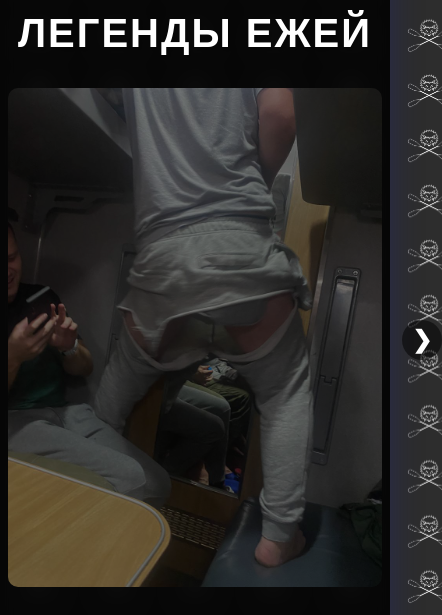
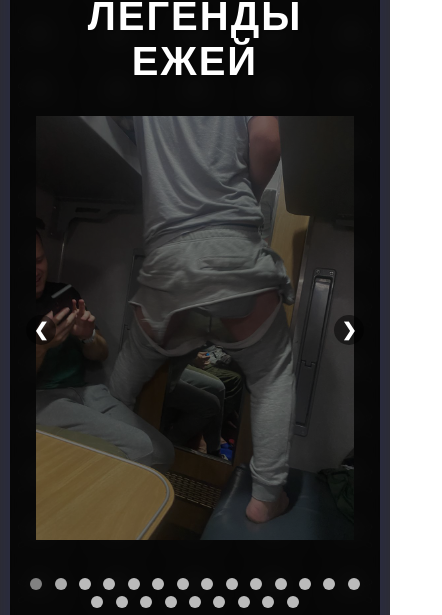
Before and after one commit to korevykh/start_journey_timer, a plain HTML site: page index.html in a window 390 px wide. Shown: the part 488-1103 px from the top of the page, 442 px wide, since content can reach past the window. Drawn offline with Linux system fonts and the light colour scheme.

Commit message:
Исправлена адаптивность для мобильных устройств

```diff
--- a/index.html
+++ b/index.html
@@ -5,6 +5,10 @@
     <meta name="viewport" content="width=device-width, initial-scale=1.0">
     <title>Таймер обратного отсчета</title>
     <style>
+        html, body {
+            width: 100%;
+            overflow-x: hidden;
+        }
         body {
             font-family: 'Arial', sans-serif;
             display: flex;
@@ -46,9 +50,9 @@
             border-radius: 15px;
             backdrop-filter: blur(10px);
             box-shadow: 0 8px 32px 0 rgba(31, 38, 135, 0.37);
-            width: 100%;
+            width: calc(100% - 40px);
             max-width: 900px;
-            margin: 2vw auto;
+            margin: 20px auto;
             box-sizing: border-box;
         }
         .timer {
@@ -78,10 +82,11 @@
         }
         .slideshow-container {
             position: relative;
-            max-width: 1000px;
+            width: 100%;
             margin: 2rem auto;
             border-radius: 10px;
-            overflow: visible;
+            overflow: hidden;
+            max-width: 900px;
         }
         .slide {
             display: none;
@@ -91,6 +96,8 @@
             width: 100%;
             height: auto;
             border-radius: 10px;
+            padding: 0 40px;
+            box-sizing: border-box;
         }
         .prev, .next {
             cursor: pointer;
@@ -112,10 +119,10 @@
             z-index: 10;
         }
         .prev {
-            left: -60px;
+            left: 0px;
         }
         .next {
-            right: -60px;
+            right: 0px;
         }
         .prev:hover, .next:hover {
             background-color: rgba(0,0,0,0.8);
@@ -166,9 +173,10 @@
         }
         @media (max-width: 600px) {
             .container {
-                padding: 0.5rem;
+                padding: 1rem;
                 border-radius: 6px;
-                margin: 0.5rem;
+                margin: 10px auto;
+                width: calc(100% - 20px);
             }
             .route-image {
                 border-radius: 6px;
@@ -179,6 +187,15 @@
             }
             .timer {
                 font-size: 1.1rem;
+            }
+            .slide img {
+                padding: 0 10px;
+            }
+            .prev, .next {
+                width: 30px;
+                height: 30px;
+                margin-top: -15px;
+                font-size: 18px;
             }
         }
     </style>
```
